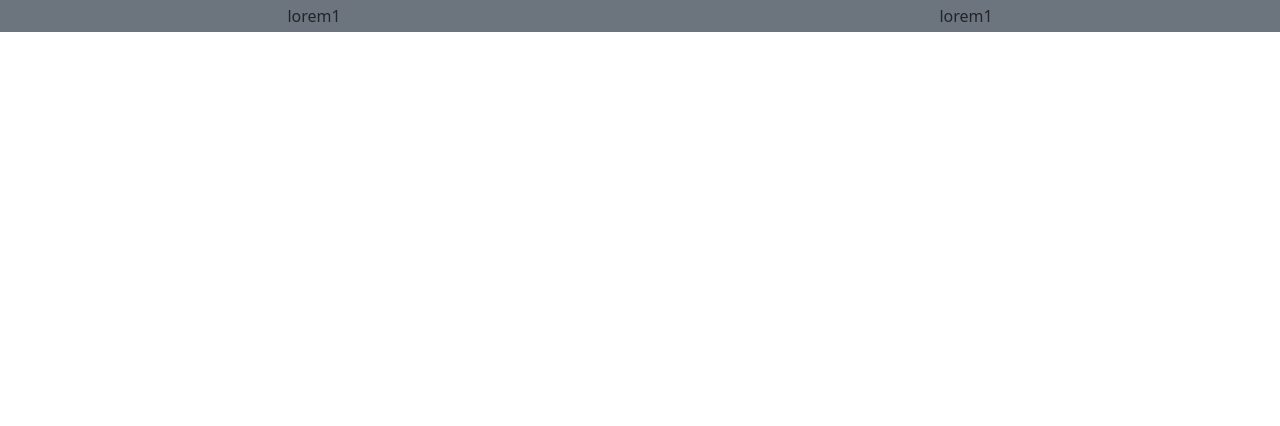
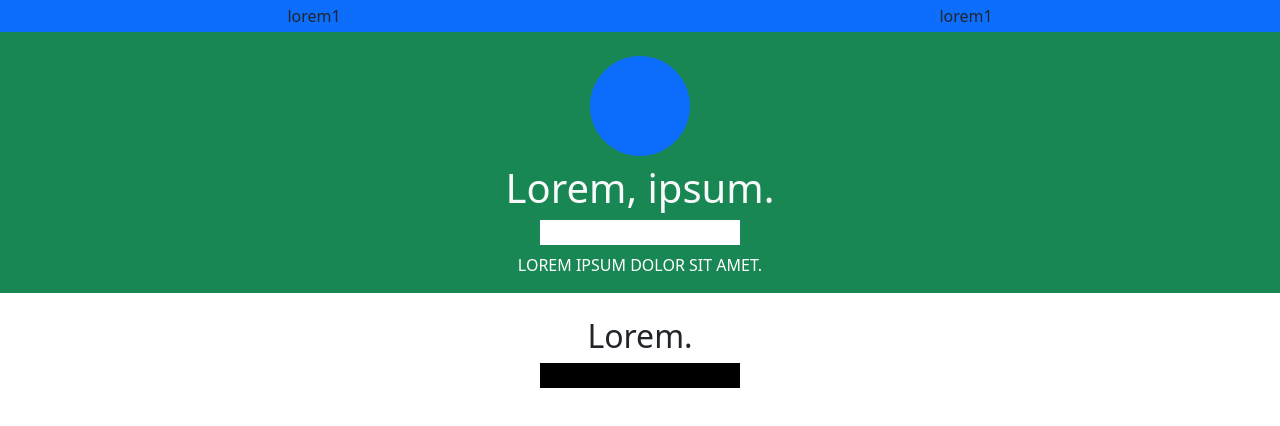
Before and after one commit to DomenicoGalileo88/html-css-bootstrap-freelancer, a plain HTML site: page index.html in a window 1280 px wide. Drawn offline with nearby package versions, Linux system fonts and the light colour scheme.

Commit message:
Add structure header

```diff
--- a/assets/css/style.css
+++ b/assets/css/style.css
@@ -0,0 +1,9 @@
+.debug .img_title{
+    width: 100px;
+    height: 100px;
+}
+
+.debug .star{
+    width: 200px;
+    height: 25px;
+}
--- a/index.html
+++ b/index.html
@@ -1,33 +1,57 @@
-<!doctype html>
+<!DOCTYPE html>
 <html lang="en">
   <head>
     <!-- Required meta tags -->
-    <meta charset="utf-8">
-    <meta name="viewport" content="width=device-width, initial-scale=1">
+    <meta charset="utf-8" />
+    <meta name="viewport" content="width=device-width, initial-scale=1" />
 
     <!-- Bootstrap CSS -->
-    <link href="https://cdn.jsdelivr.net/npm/bootstrap@5.1.3/dist/css/bootstrap.min.css" rel="stylesheet" integrity="sha384-1BmE4kWBq78iYhFldvKuhfTAU6auU8tT94WrHftjDbrCEXSU1oBoqyl2QvZ6jIW3" crossorigin="anonymous">
-    <link rel="stylesheet" href="./assets/css/style.css">
+    <link
+      href="https://cdn.jsdelivr.net/npm/bootstrap@5.1.3/dist/css/bootstrap.min.css"
+      rel="stylesheet"
+      integrity="sha384-1BmE4kWBq78iYhFldvKuhfTAU6auU8tT94WrHftjDbrCEXSU1oBoqyl2QvZ6jIW3"
+      crossorigin="anonymous"
+    />
+    <link rel="stylesheet" href="./assets/css/style.css" />
     <title>html-css-bootstrap-freelancer</title>
   </head>
-  <body>
+  <body class="debug">
     <header id="site_header">
-        <nav id="navbar">
-            <div class="row">
-                <div class="col-9 col-md-6 text-md-center py-1 bg-secondary">lorem1</div>
-                <div class="col-3 text-end py-1 col-md-6 bg-secondary text-md-center">lorem1</div>
-
-            </div>
-        </nav>
-        <!-- /#navbar -->
+      <nav id="navbar">
+        <div class="row bg-primary">
+          <div class="col-9 col-md-6 text-md-center py-1">lorem1</div>
+          <div class="col-3 text-end py-1 col-md-6 text-md-center">lorem1</div>
+        </div>
+      </nav>
+      <!-- /#navbar -->
+      <div class="row bg-success justify-content-center">
+        <div class="col-12 bg-primary img_title rounded-circle mt-4"></div>
+        <div class="col-12 d-flex justify-content-center mt-2">
+            <h1 class="text-light">Lorem, ipsum.</h1>
+        </div>
+        <div class="col-12 d-flex justify-content-center">
+            <div class="star bg-white"></div>
+        </div>
+        <div class="col-12 d-flex justify-content-center mt-2">
+            <p class="text-white text-uppercase ">Lorem ipsum dolor sit amet.</p>
+        </div>
+      </div>
     </header>
     <!-- /#site_header -->
 
-    <main id="site_main"></main>
+    <main id="site_main">
+        <div class="row">
+            <div class="col-12 d-flex justify-content-center mt-4 portfolio">
+                <h2 class="">Lorem.</h2>
+            </div>
+            <div class="col-12 d-flex justify-content-center">
+                <div class="star bg-black"></div>
+            </div>
+        </div>
+    </main>
     <!-- /#site_main -->
 
     <footer id="site_footer"></footer>
     <!-- /#site_footer -->
-
   </body>
 </html>
```
